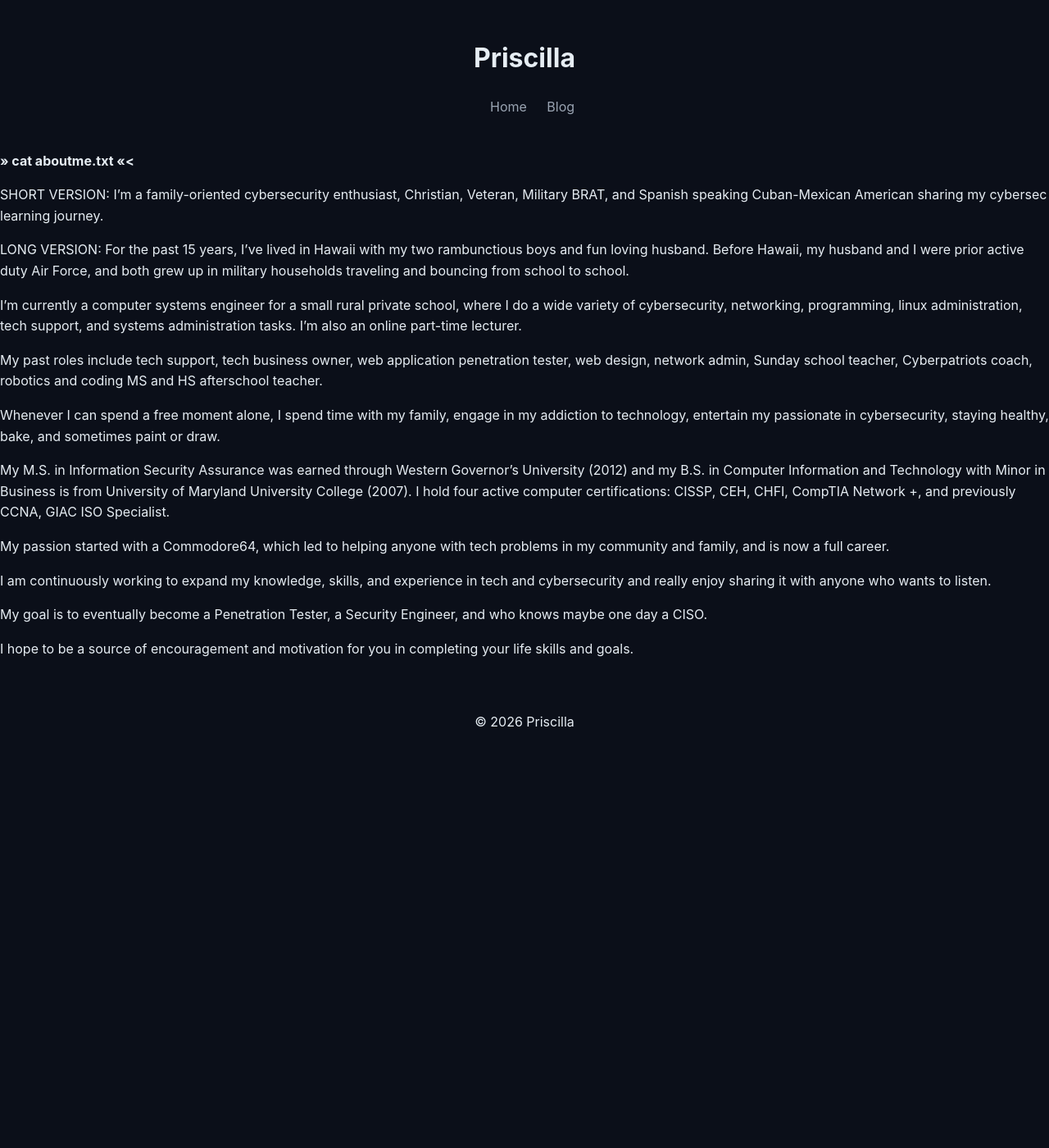
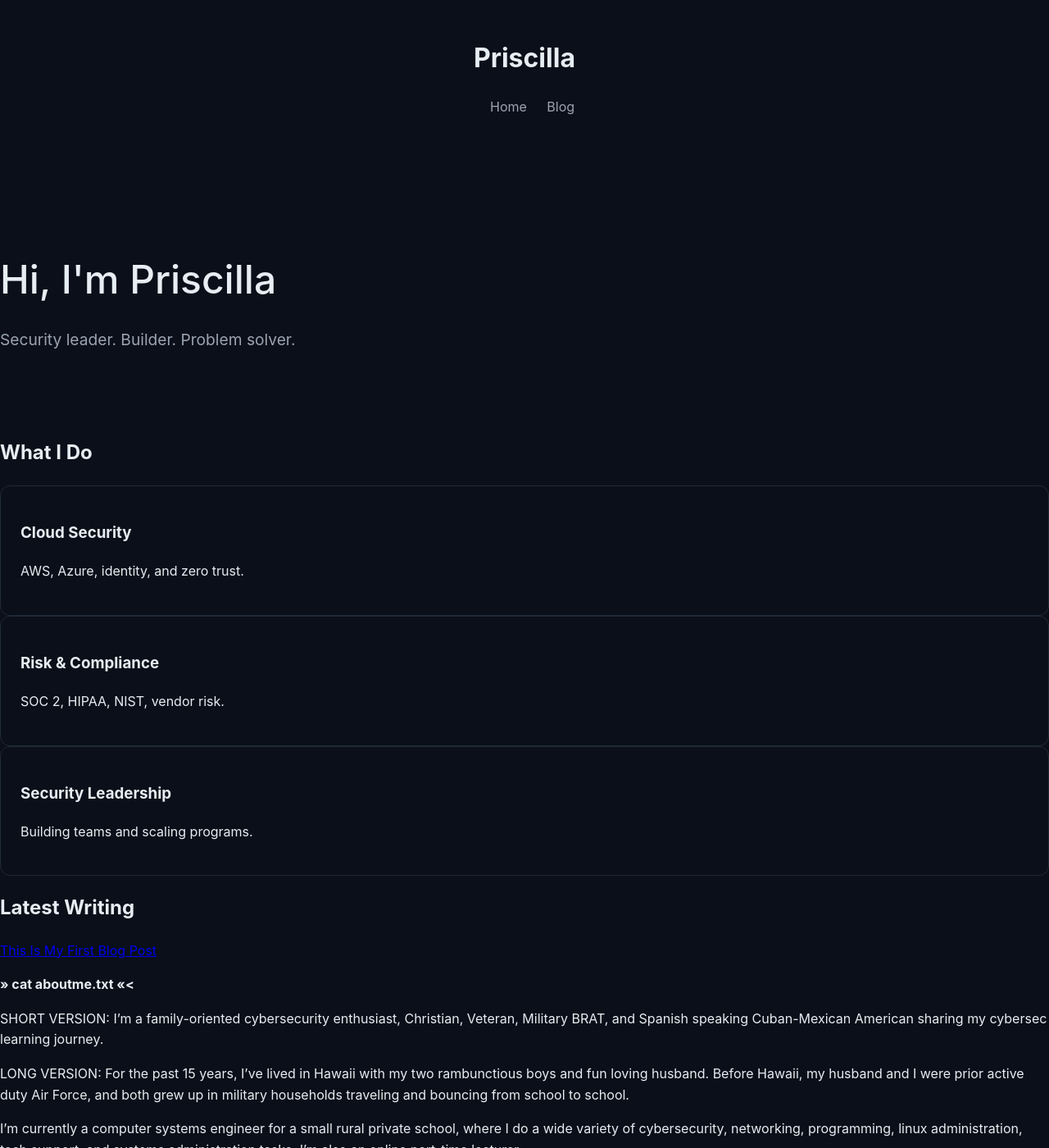
Before and after one commit to cibercazadora/cibercazadora.github.io, a Jekyll site: the page built from index.md, in a window 1280 px wide and 1400 px high. Shown: the whole window at 82% size. Built offline with Jekyll 4.4.1, drawn with Linux system fonts in a browser that asks for light colours; our own code applies the rules of GitHub Pages for plain Markdown files.

Commit message:
Enhance index.md with personal and project details
Added personal introduction and expanded project descriptions.

```diff
--- a/index.md
+++ b/index.md
@@ -1,3 +1,38 @@
+
+
+<section class="hero">
+  <h1>Hi, I'm Priscilla</h1>
+  <p>Security leader. Builder. Problem solver.</p>
+</section>
+
+<section class="projects">
+  <h2>What I Do</h2>
+
+  <div class="card">
+    <h3>Cloud Security</h3>
+    <p>AWS, Azure, identity, and zero trust.</p>
+  </div>
+
+  <div class="card">
+    <h3>Risk & Compliance</h3>
+    <p>SOC 2, HIPAA, NIST, vendor risk.</p>
+  </div>
+
+  <div class="card">
+    <h3>Security Leadership</h3>
+    <p>Building teams and scaling programs.</p>
+  </div>
+</section>
+
+<section class="blog-preview">
+  <h2>Latest Writing</h2>
+
+  {% for post in site.posts limit:3 %}
+    <div class="post-preview">
+      <a href="{{ post.url }}">{{ post.title }}</a>
+    </div>
+  {% endfor %}
+</section>
 **>>  cat aboutme.txt  <<<**
 
 SHORT VERSION: I'm a family-oriented cybersecurity enthusiast, Christian, Veteran, Military BRAT, and Spanish speaking Cuban-Mexican American sharing my cybersec learning journey.
```
